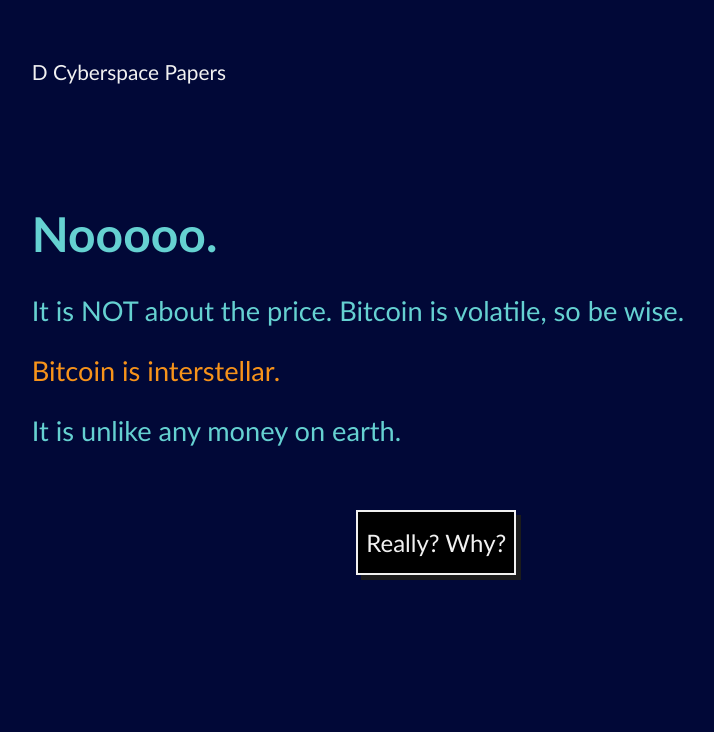
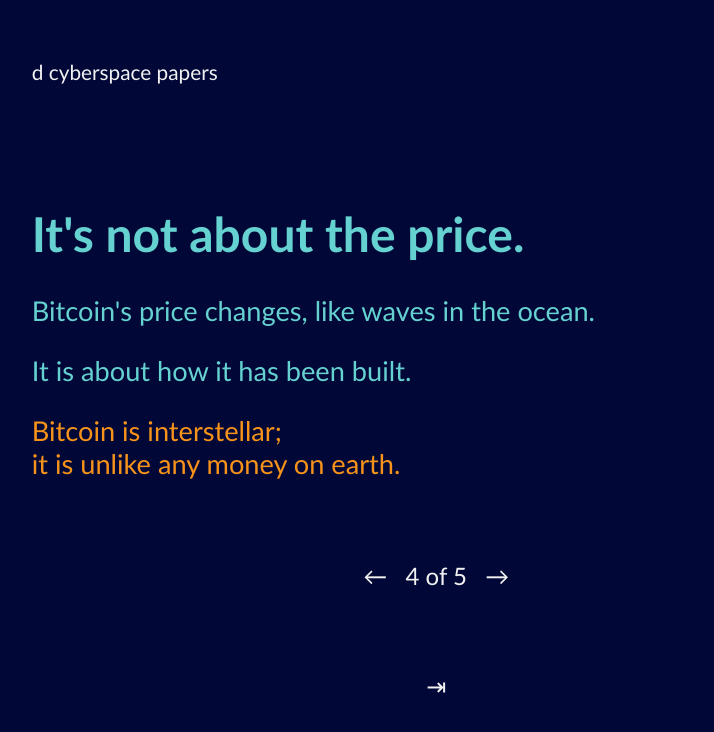
Before and after one commit to cyberspacepaper/cyberspacepaper, a plain HTML site: page pages/page4.html in a window 1280 px wide. Shown: the top 732 px of the page, without its empty margins (229-943 px from the left). Drawn offline with Linux system fonts and the light colour scheme.

Commit message:
d cyberspace papers
updated text and pagination for the first 5 pages.

```diff
--- a/css/pages.css
+++ b/css/pages.css
@@ -65,7 +65,6 @@ h1.firstpage {
 .page h1 {
   font-size: 3em;
   margin-top: 15%;
-  text-align: left;
 }
 .page h2 {
   font-size: 2.3em;
@@ -86,13 +85,15 @@ p.comment {
 
 /* links */
 .button {
-  background-color: var(--black);
-  border: 2px solid var(--offwhite);
-  box-shadow: 5px 5px var(--offblack);
-  -moz-box-shadow: 5px 5px var(--offblack);
-  -webkit-box-shadow: 5px 5px var(--offblack);
-  overflow: auto;
+  background-color: none;
   padding: 2% 1%;
+}
+
+a.pagenumbers {
+  color: var(--offwhite);
+  font-size: 1.5em;
+  text-decoration: none;
+  cursor: default;
 }
 
 a.button  {
@@ -102,9 +103,7 @@ a.button  {
 }
 
 a:hover.button {
-  background-color: var(--orange);
-  border: 5px solid var(--white);
-  color: var(--offblack);
+  color: var(--orange);
 }
 
 .page a:link {
--- a/pages/page4.html
+++ b/pages/page4.html
@@ -20,16 +20,21 @@
         <!---navigation--->
         <nav>
           <div class="navigation">
-              <a href="../index.html" title="home" alt="home" class="navigation">D Cyberspace Papers</a>
+              <a href="../index.html" title="home" alt="home" class="navigation">d cyberspace papers</a>
           </div>
         </nav>
         <!---end navigation--->
-        <h1>Nooooo.</h1>
-        <p>It is NOT about the price. Bitcoin is volatile, so be wise.</p>
-        <p class="orange">Bitcoin is interstellar.</p>
-        <p>It is unlike any money on earth.</p>
+        <h1>It's not about the price.</h1>
+        <p>Bitcoin's price changes, like waves in the ocean.</p>
+        <p>It is about how it has been built.</p>
+        <p class="orange">Bitcoin is interstellar;<br>it is unlike any money on earth.</p>
         <div class="center">
-        <a href="page5.html" alt="next page" class="button">Really? Why?</a>
+          <a href="page3.html" alt="previous page" class="button">&slarr;&nbsp;</a>
+          <a href="#" class="pagenumbers" alt="page numbers">4 of 5</a>
+          <a href="page5.html" alt="next page" class="button">&nbsp;&srarr;</a>
+        </div>
+        <div class="center">
+          <a href="page5.html" alt="next page" class="button">&#8677;</a>
         </div>
       </div>
     </div>
```
Also changed, not shown: index.html (+9 -2 lines), pages/index.html (+10 -5 lines), pages/page3.html (+11 -4 lines), pages/page5.html (+14 -2 lines).
